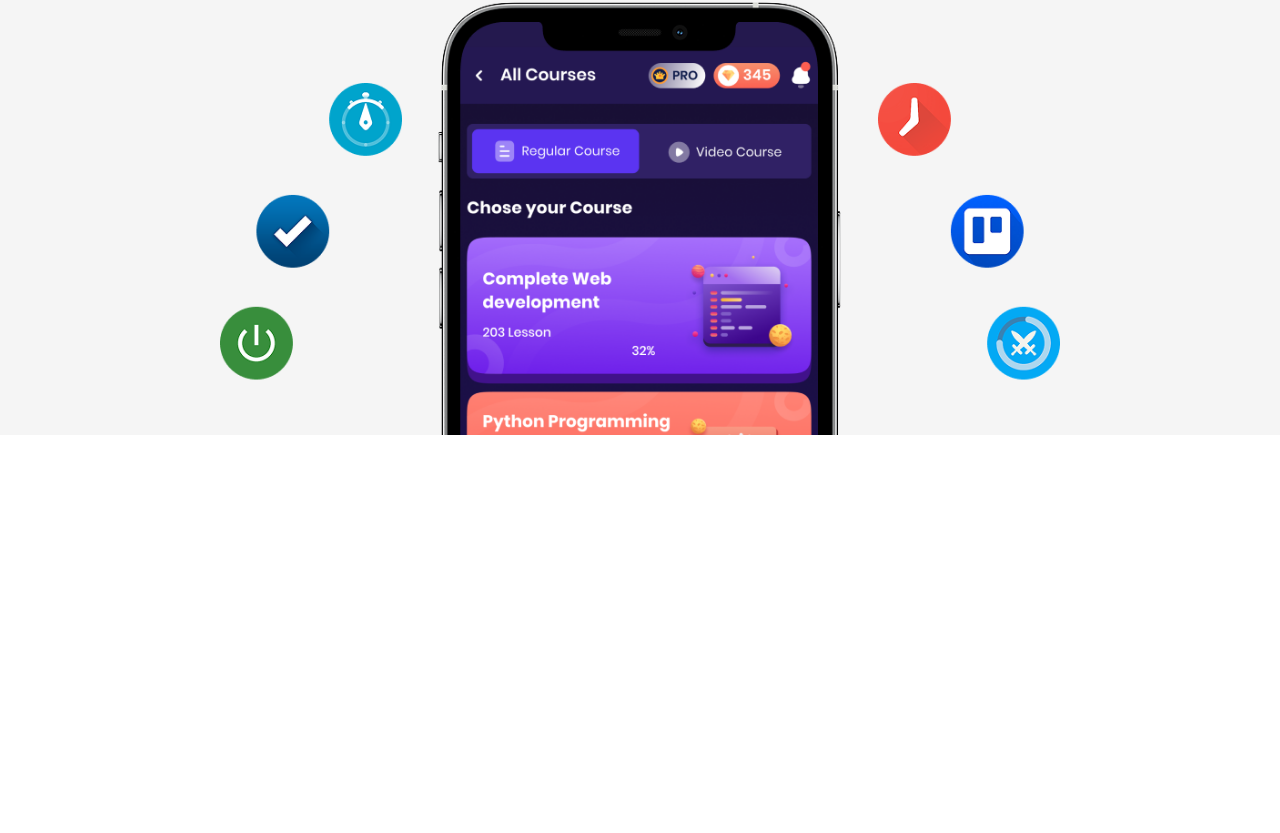
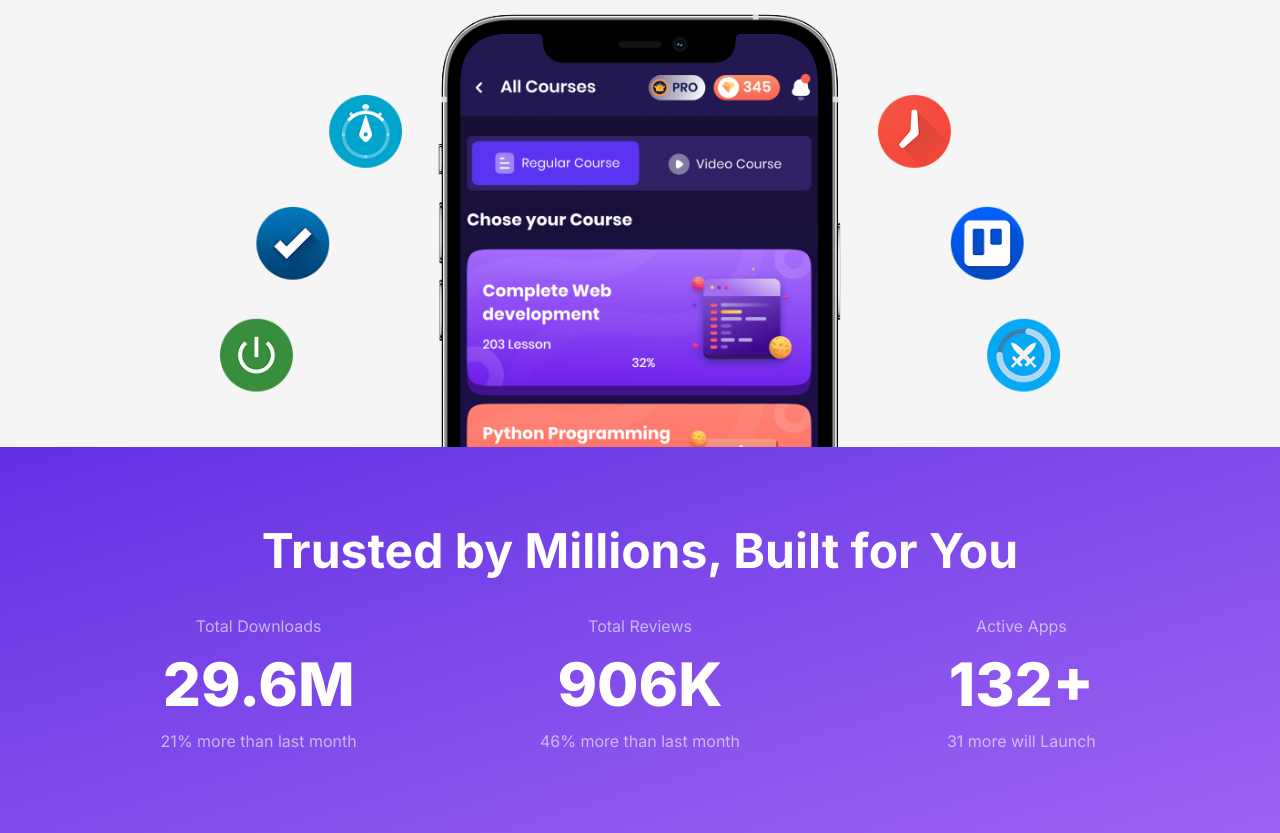
Before and after one commit to khalidhossain5000/next-level-hero-io-web-app, a React (Vite) app: page / in a window 1280 px wide. Shown: the part 512-1345 px from the top of the page. Before the commit the page ends 947 px from the top, so only its background shows below. Built offline with nearby package versions, Linux system fonts and the light colour scheme.

Commit message:
info section added with responisve

```diff
--- /dev/null
+++ b/src/components/HomePage/HeroSection/Hero.jsx
@@ -0,0 +1,44 @@
+import React from "react";
+import bannerImg from "../../../assets/hero.png";
+import playStore from "../../../assets/play-store.png";
+import appStore from "../../../assets/app-store.png";
+const Hero = () => {
+  return (
+    <section className="bg-[#f5f5f5] px-6 md:px-10 lg:px-14 xl:px-20 pt-10 lg:pt-12 xl:pt-20 ">
+      {/* content */}
+      <div className="max-w-7xl mx-auto text-center">
+        <h1 className="text-[#001931] text-2xl sm:text-4xl md:text-5xl xl:text-7xl font-bold">
+          We Build
+        </h1>
+        <h1 className="text-[#001931] text-2xl sm:text-4xl md:text-5xl xl:text-7xl font-bold mb-4 sm:mb-2">
+          <span className="bg-clip-text bg-linear-to-br from-[#632EE3] to-[#9F62F2] text-transparent">
+            Productive
+          </span>{" "}
+          Apps
+        </h1>
+        <p className="text-[#627382] text-sm xl:text-xl mt-4 max-w-180 xl:max-w-250 mx-auto">
+          At HERO.IO , we craft innovative apps designed to make everyday life
+          simpler, smarter, and more exciting.Our goal is to turn your ideas
+          into digital experiences that truly make an impact.
+        </p>
+        {/* hero button */}
+        <div className="flex items-stretch gap-2 my-4 md:my-6 xl:my-10 justify-center max-w-md mx-auto">
+          <button className="md:text-center sm:flex-1 flex items-center gap-1 py-2 md:py-3 px-3 md:px-6 rounded-xs border border-[#D2D2D2] text-sm md:text-lg lg:text-xl font-medium md:font-semibold text-[#001931] h-full">
+            <img src={playStore} alt="" className="" />
+            Google Play
+          </button>
+          <button className="md:text-center sm:flex-1 flex items-center gap-1 py-2 md:py-3 px-3 md:px-6 rounded-xs border border-[#D2D2D2] text-sm md:text-lg lg:text-xl font-medium md:font-semibold text-[#001931] h-full">
+            <img src={appStore} alt="" />
+            App Store
+          </button>
+        </div>
+      </div>
+      {/* image */}
+      <div className="pt-6 md:pt-3 2xl:pt-5 md:w-6/12 lg:w-5/12 xl:w-9/12  mx-auto">
+        <img src={bannerImg} alt="hero-section-image" className="mx-auto " />
+      </div>
+    </section>
+  );
+};
+
+export default Hero;
--- /dev/null
+++ b/src/components/HomePage/InfoSection/Info.jsx
@@ -0,0 +1,42 @@
+import React from "react";
+import InfoCard from "./InfoCard";
+const infoContent = [
+  {
+    preTitle: "Total Downloads",
+    title: "29.6M",
+    endTitle: "21% more than last month",
+  },
+  {
+    preTitle: "Total Reviews",
+    title: "906K",
+    endTitle: "46% more than last month",
+  },
+  {
+    preTitle: "Active Apps",
+    title: "132+",
+    endTitle: "31 more will Launch",
+  },
+];
+const Info = () => {
+  return (
+    <section className="p-7 sm:p-10 md:p-14 xl:p-20 bg-linear-to-br from-[#632EE3] to-[#9F62F2]">
+      {/* title */}
+      <div>
+        <h2 className="text-center text-white font-semibold md:font-bold text-2xl md:text-3xl lg:text-4xl xl:text-5xl ">
+          Trusted by Millions, Built for You
+        </h2>
+      </div>
+      {/* info conetn container */}
+      <div className="grid grid-cols-1 md:grid-cols-2 xl:grid-cols-3 items-center gap-6 mt-8 xl:mt-10">
+        {
+            infoContent.map((info,i)=><InfoCard
+            key={`i${i}`}
+            info={info}
+            />)
+        }
+      </div>
+    </section>
+  );
+};
+
+export default Info;
--- /dev/null
+++ b/src/components/HomePage/InfoSection/InfoCard.jsx
@@ -0,0 +1,14 @@
+import React from 'react';
+
+const InfoCard = ({info}) => {
+    const {preTitle,title,endTitle}=info
+    return (
+        <div>
+            <h4 className='text-sm md:text-[16px] text-white/60 text-center'>{preTitle}</h4>
+            <h2 className='text-white text-center text-4xl md:text-5xl lg:text-6xl  2xl:text-[64px] font-bold xl:font-extrabold py-3 md:py-4'>{title}</h2>
+            <h4 className='text-sm md:text-[16px] text-white/60 text-center'>{endTitle}</h4>
+        </div>
+    );
+};
+
+export default InfoCard;
--- a/src/pages/Home/Home.jsx
+++ b/src/pages/Home/Home.jsx
@@ -1,27 +1,14 @@
-import React from "react";
-import bannerImg from "../../assets/hero.png";
-import playStore from '../../assets/play-store.png'
-import appStore from '../../assets/app-store.png'
-const Home = () => {
+import React from 'react';
+import Hero from '../../components/HomePage/HeroSection/Hero';
+import Info from '../../components/HomePage/InfoSection/Info';
+
+const HomePag = () => {
   return (
-    <section className="bg-[#f5f5f5] px-6 md:px-10 lg:px-14 xl:px-20 pt-10 lg:pt-12 xl:pt-20 min-h-[calc(100vh-80px)]">
-      {/* content */}
-      <div className="max-w-7xl mx-auto text-center">
-        <h1 className="text-[#001931] text-2xl sm:text-4xl md:text-5xl xl:text-7xl font-bold">We Build</h1>
-        <h1 className="text-[#001931] text-2xl sm:text-4xl md:text-5xl xl:text-7xl font-bold mb-4 sm:mb-2"><span className="bg-clip-text bg-linear-to-br from-[#632EE3] to-[#9F62F2] text-transparent">Productive</span> Apps</h1>
-        <p className="text-[#627382] text-sm xl:text-xl mt-4 max-w-180 xl:max-w-250 mx-auto">At HERO.IO , we craft innovative apps designed to make everyday life simpler, smarter, and more exciting.Our goal is to turn your ideas into digital experiences that truly make an impact.</p>
-        {/* hero button */}
-        <div className="flex items-stretch gap-2 my-4 md:my-6 xl:my-10 justify-center max-w-md mx-auto">
-            <button className="md:text-center sm:flex-1 flex items-center gap-1 py-2 md:py-3 px-3 md:px-6 rounded-xs border border-[#D2D2D2] text-sm md:text-lg lg:text-xl font-medium md:font-semibold text-[#001931] h-full"><img src={playStore} alt="" className="" />Google Play</button>
-            <button className="md:text-center sm:flex-1 flex items-center gap-1 py-2 md:py-3 px-3 md:px-6 rounded-xs border border-[#D2D2D2] text-sm md:text-lg lg:text-xl font-medium md:font-semibold text-[#001931] h-full"><img src={appStore} alt="" />App Store</button>
-        </div>
-      </div>
-      {/* image */}
-      <div className="pt-6 md:pt-3 xl:pt-0 md:w-6/12 lg:w-5/12 xl:w-9/12  mx-auto">
-        <img src={bannerImg} alt="hero-section-image" className="mx-auto "/>
-      </div>
-    </section>
+    <div>
+      <Hero/>
+      <Info/>
+    </div>
   );
 };
 
-export default Home;
+export default HomePag;
```
